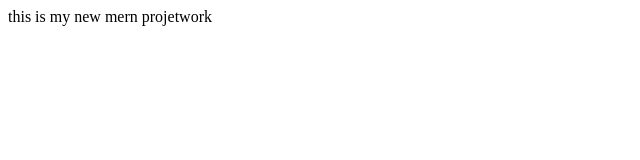
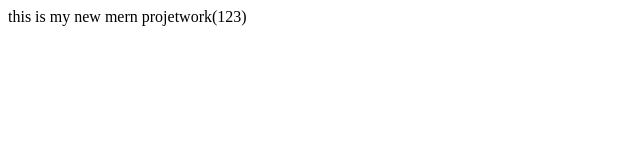
Before and after one commit to Rishi433/Repo2, a plain HTML site: page index.html in a window 1280 px wide. Shown: the full height of the page, 0-640 px from the left. Drawn offline with Linux system fonts and the light colour scheme.

Commit message:
new commit

```diff
--- a/index.html
+++ b/index.html
@@ -6,6 +6,6 @@
     <title>Document</title>
 </head>
 <body>
-    this is my new mern projetwork
+    this is my new mern projetwork(123)
 </body>
 </html>
```
